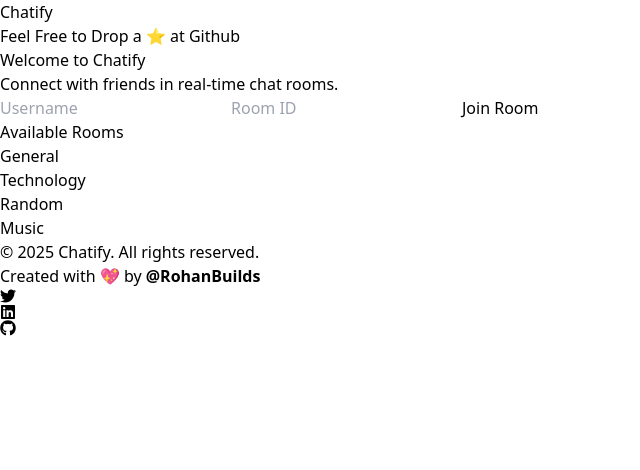
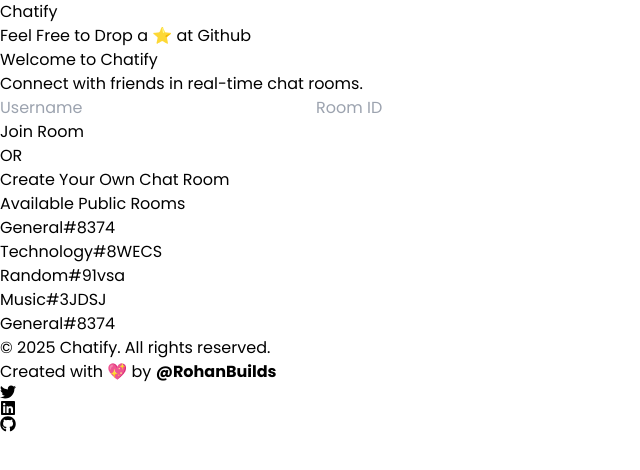
Before and after one commit to Rohan-Singla/Chatify, a React (Vite) app in the folder frontend/: page / in a window 1280 px wide. Shown: the top 470 px of the page, without its empty margins (0-640 px from the left). Built offline with nearby package versions, Linux system fonts and the light colour scheme.

Commit message:
finish frontend UI

```diff
--- a/frontend/src/components/Footer.tsx
+++ b/frontend/src/components/Footer.tsx
@@ -7,11 +7,11 @@
             initial={{ opacity: 0, y: 20 }}
             animate={{ opacity: 1, y: 0 }}
             transition={{ duration: 0.5 }}
-            className="bg-zinc-900 text-gray-300 p-5 mt-8 fixed bottom-0 w-full"
+            className="bg-zinc-900 text-gray-300 p-5 mt-8 relative h-full bottom-0 w-full"
         >
             <div className="container mx-auto flex flex-col text-lg md:flex-row justify-between items-center">
                 <p className="mb-2 md:mb-0">&copy; 2025 Chatify. All rights reserved.</p>
-                <a href='https://x.com/rohanBuilds'>
+                <a href='https://x.com/rohanBuilds' className='lg:my-0 my-5'>
                     Created with 💖 by <b> @RohanBuilds</b>
                 </a>
                 <div className="flex space-x-6">
--- a/frontend/src/components/Hero.tsx
+++ b/frontend/src/components/Hero.tsx
@@ -7,7 +7,7 @@
       animate={{ opacity: 1, scale: 1 }}
       transition={{ duration: 0.5 }}
     >
-      <h2 className="lg:text-4xl text-2xl font-bold mb-4">Welcome to Chatify</h2>
+      <h2 className="lg:text-4xl text-2xljustify-between font-bold mb-4">Welcome to Chatify</h2>
       <p className="text-xl">Connect with friends in real-time chat rooms.</p>
     </motion.div>
   )
--- a/frontend/src/components/RoomList.tsx
+++ b/frontend/src/components/RoomList.tsx
@@ -1,10 +1,11 @@
 import { motion } from 'framer-motion'
 
 const rooms = [
-  { id: 'general', name: 'General' },
-  { id: 'tech', name: 'Technology' },
-  { id: 'random', name: 'Random' },
-  { id: 'music', name: 'Music' },
+  { id: '#8374', name: 'General' },
+  { id: '#8WECS', name: 'Technology' },
+  { id: '#91vsa', name: 'Random' },
+  { id: '#3JDSJ', name: 'Music' },
+  { id: '#8374', name: 'General' },
 ]
 
 export default function RoomList() {
@@ -13,13 +14,14 @@
       initial={{ opacity: 0, x: 20 }}
       animate={{ opacity: 1, x: 0 }}
       transition={{ duration: 0.5 }}
-      className="w-full md:w-[40%] bg-zinc-900 p-4 h-full"
+      className="w-full md:w-[40%] bg-zinc-900 p-4 h-full max-h-72 overflow-y-scroll"
     >
-      <h3 className="text-xl font-bold mb-4 text-gray-300">Available Rooms</h3>
+      <h3 className="text-xl font-bold mb-4 text-gray-300">Available  Public Rooms</h3>
       <ul className="space-y-2">
         {rooms.map((room) => (
-          <li key={room.id} className="p-2 bg-zinc-800 rounded shadow hover:bg-gray-600 transition-colors cursor-pointer">
+          <li  key={room.id} className="p-2 bg-zinc-800 flex justify-between rounded shadow hover:bg-gray-600 transition-colors cursor-pointer">
             {room.name}
+            <a className='cursor-pointer text-blue-400'>{room.id}</a>
           </li>
         ))}
       </ul>
--- a/frontend/src/index.css
+++ b/frontend/src/index.css
@@ -1,3 +1,27 @@
 @tailwind base;
 @tailwind components;
 @tailwind utilities;
+
+* {
+    font-family: "Poppins", serif;
+}
+
+::-webkit-scrollbar {
+    width: 8px;
+}
+
+/* Track */
+::-webkit-scrollbar-track {
+    background: #1e1e1e;
+}
+
+/* Handle */
+::-webkit-scrollbar-thumb {
+    background: #888;
+    cursor: pointer;
+}
+
+/* Handle on hover */
+::-webkit-scrollbar-thumb:hover {
+    background: #555;
+}
--- a/frontend/src/pages/Home.tsx
+++ b/frontend/src/pages/Home.tsx
@@ -10,10 +10,12 @@
 export default function Home() {
   const [username, setUsername] = useState('')
   const [roomId, setRoomId] = useState('')
+  const [createroom, setroom] = useState(false);
+  const [roomname, setroomname] = useState('');
+  const [roomtype, setroomtype] = useState('');
 
   const handleJoinRoom = (e: React.FormEvent) => {
     e.preventDefault()
-    // Handle room joining logic here
     console.log('Joining room', roomId, 'as', username)
   }
 
@@ -28,6 +30,52 @@
           className="flex-grow p-8 max-w-3xl mx-auto w-full"
         >
           <Hero />
+          {createroom === true && <form onSubmit={handleJoinRoom} className="mt-8 space-y-4">
+            <input
+              type="text"
+              placeholder="Username"
+              value={username}
+              onChange={(e) => setUsername(e.target.value)}
+              className="w-full p-2 bg-gray-800 border border-gray-700 rounded focus:outline-none focus:ring-2 focus:ring-gray-600"
+              required
+            />
+            <input
+              type="text"
+              placeholder="Room Name"
+              value={roomname}
+              onChange={(e) => setroomname(e.target.value)}
+              className="w-full p-2 bg-gray-800 border border-gray-700 rounded focus:outline-none focus:ring-2 focus:ring-gray-600"
+              required
+            />
+            <select
+              value={roomtype}
+              onChange={(e) => setroomtype(e.target.value)}
+              className="w-full cursor-pointer p-2 bg-gray-800 border border-gray-700 rounded focus:outline-none focus:ring-2 focus:ring-gray-600 mb-4"
+            >
+              <option value="">Select Room Type</option>
+              <option value="public">Public</option>
+              <option value="private">Private</option>
+            </select>
+            <div className="flex items-center space-y-4 p-2 rounded-lg shadow-lg flex-col mx-auto">
+              <button
+                type="submit"
+                className="w-full py-2 bg-blue-600 text-lg text-white rounded-lg hover:bg-blue-500 transition-colors focus:outline-none focus:ring-2 focus:ring-blue-400"
+              >
+                Create Room
+              </button>
+              <div className="text-center">
+                <p className="text-white text-xl">OR</p>
+                <a
+                  onClick={() => setroom(false)}
+                  className="inline-block cursor-pointer text-lg mt-5 text-blue-400 font-semibold hover:underline hover:text-blue-300 transition-colors"
+                >
+                  Join a Room
+                </a>
+              </div>
+            </div>
+          </form>
+          }
+          {createroom == false &&
             <form onSubmit={handleJoinRoom} className="mt-8 space-y-4">
               <input
                 type="text"
@@ -45,13 +93,26 @@
                 className="w-full p-2 bg-gray-800 border border-gray-700 rounded focus:outline-none focus:ring-2 focus:ring-gray-600"
                 required
               />
+              <div className="flex items-center space-y-4 p-2 rounded-lg shadow-lg flex-col mx-auto">
                 <button
                   type="submit"
-              className="w-full p-2 bg-gray-700 text-white rounded hover:bg-gray-600 transition-colors focus:outline-none focus:ring-2 focus:ring-gray-500"
+                  className="w-full py-2 bg-blue-600 text-lg text-white rounded-lg hover:bg-blue-500 transition-colors focus:outline-none focus:ring-2 focus:ring-blue-400"
                 >
                   Join Room
                 </button>
+                <div className="text-center">
+                  <p className="text-white text-xl">OR</p>
+                  <a
+                    onClick={() => setroom(true)}
+                    className="inline-block cursor-pointer text-lg mt-5 text-blue-400 font-semibold hover:underline hover:text-blue-300 transition-colors"
+                  >
+                    Create Your Own Chat Room
+                  </a>
+                </div>
+              </div>
             </form>
+          }
+
         </motion.div>
         <RoomList />
       </main>
```
Lines whose indentation alone changed are shown as unchanged.
